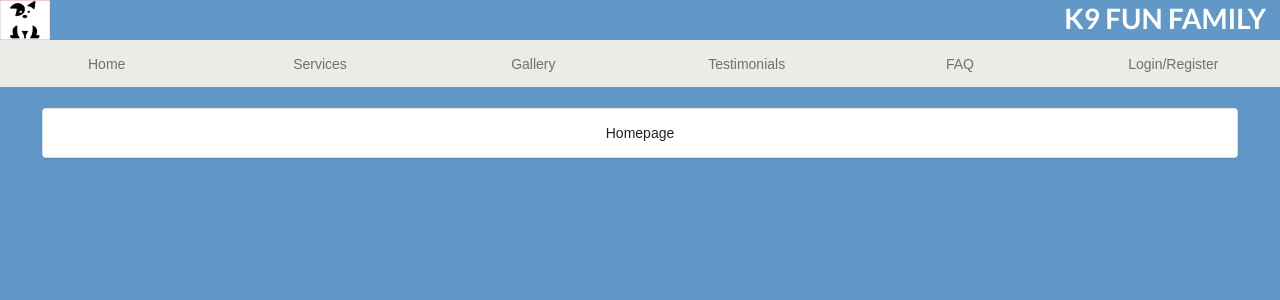
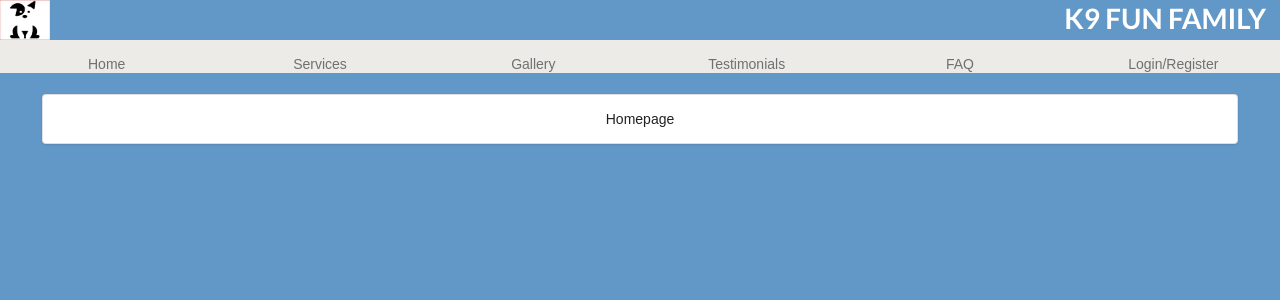
Before and after one commit to g-priime/loginPrototypeV0.0, a React (Create React App) app: page / in a window 1280 px wide. Shown: the top 300 px of the page. Built offline with nearby package versions, Linux system fonts and the light colour scheme.

Commit message:
Update head.css

```diff
--- a/src/components/head.css
+++ b/src/components/head.css
@@ -19,7 +19,7 @@ a:focus >div {
 }
 
 .container-head {
-    height: 47px;
+    height: 33px;
 }
 
 div,h1 {
```
